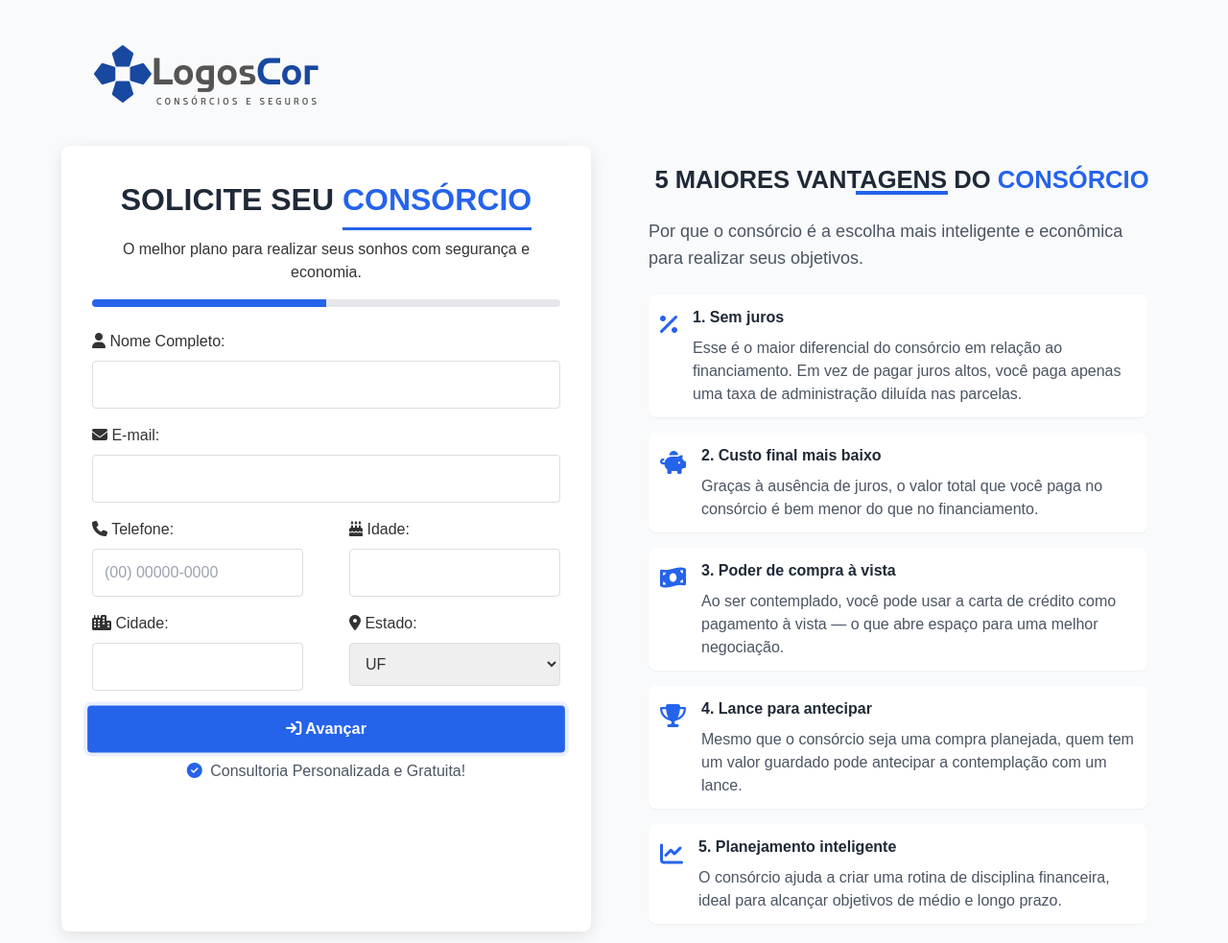
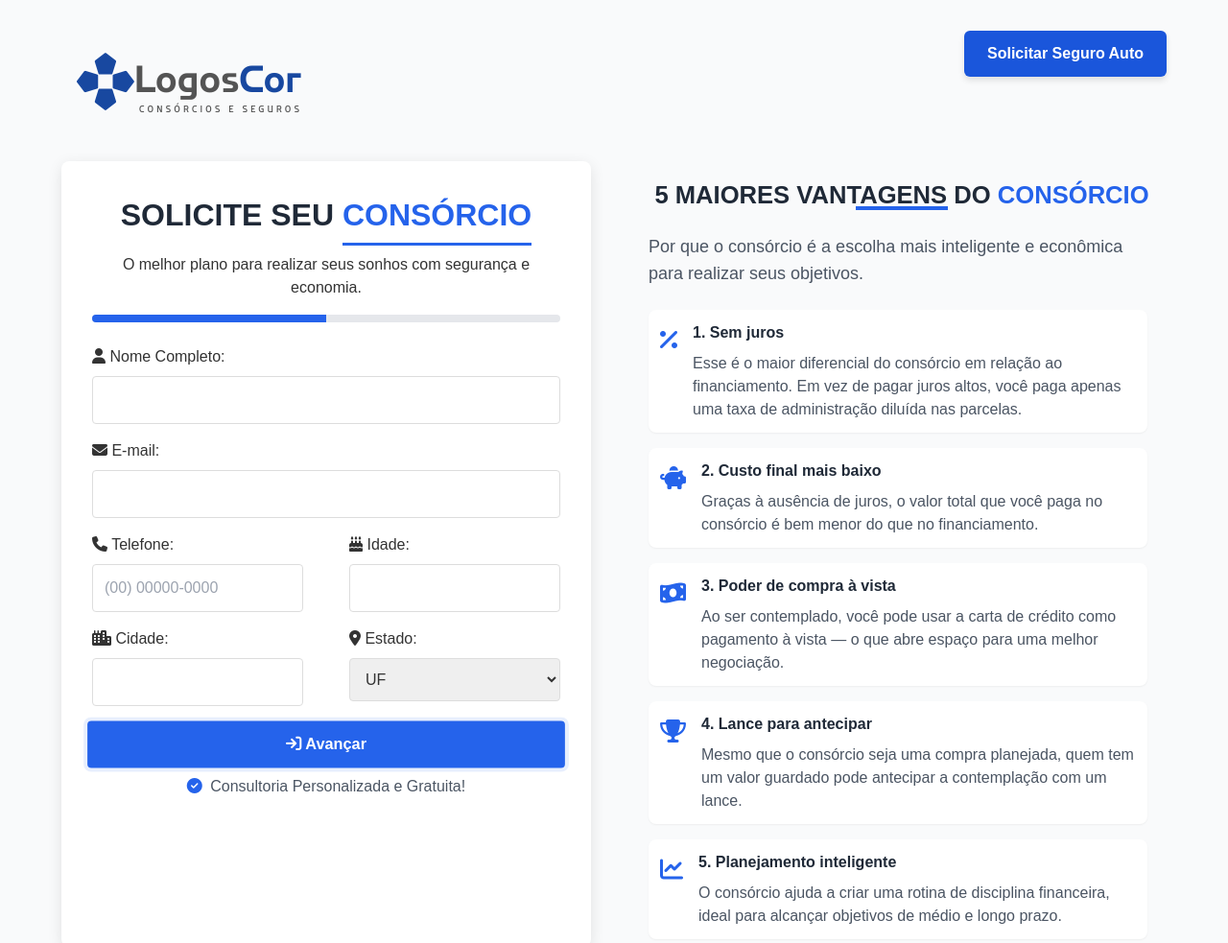
Before and after one commit to ac7wesley/projeto-site, a plain HTML site: page index.html in a window 1280 px wide. Shown: the top 983 px of the page at 96% size. Drawn offline with nearby package versions, Linux system fonts and the light colour scheme.

Commit message:
Add btn no index to seguro auto

```diff
--- a/index.html
+++ b/index.html
@@ -36,6 +36,11 @@
     <div class="logo-wrapper">
       <img src="Logo.png" alt="LogosCor Consórcios e Seguros - Realize seus sonhos com segurança" class="logo">
     </div>
+    <nav class="nav" aria-label="Navegação principal">
+      <ul class="nav-list">
+          <li><a href="seguro-auto.html" class="btn-primary" title="Solicitar Consórcio">Solicitar Seguro Auto</a></li>
+      </ul>
+  </nav>
   </header>
 
   <!-- Hero Section com Formulário -->
--- a/styles.css
+++ b/styles.css
@@ -11,6 +11,51 @@ body {
   color: #333;
   background-color: #f8f9fa;
 }
+
+/* ... existing code ... */
+
+/* Estilo para o botão de navegação - ajustado para corresponder ao botão do seguro-auto.html */
+/* Correção para o botão de navegação no index.html */
+header.container {
+  display: flex;
+  justify-content: space-between;
+  align-items: center;
+}
+.nav {
+  margin-left: auto;
+}
+
+.nav-list {
+  display: flex;
+  list-style: none;
+  margin: 0;
+  padding: 0;
+}
+
+.nav-list li a.btn-primary {
+  display: inline-block !important;
+  background-color: #1a56db !important;
+  color: white !important;
+  font-weight: 600 !important;
+  padding: 0.75rem 1.5rem !important;
+  border-radius: 0.375rem !important;
+  text-decoration: none !important;
+  transition: all 0.3s ease !important;
+  font-size: 1rem !important;
+  text-align: center !important;
+  box-shadow: 0 4px 6px rgba(0, 0, 0, 0.1) !important;
+  border: none !important;
+  cursor: pointer !important;
+}
+
+.nav-list li a.btn-primary:hover {
+  background-color: #1e429f !important;
+  transform: translateY(-1px) !important;
+  box-shadow: 0 6px 8px rgba(0, 0, 0, 0.15) !important;
+}
+/* ... existing code ... */
+
+/* Estilos para o botão de navegação - ajustado para corresponder ao botão do seguro-auto.html */
 
 /* Container */
 .container {
```
